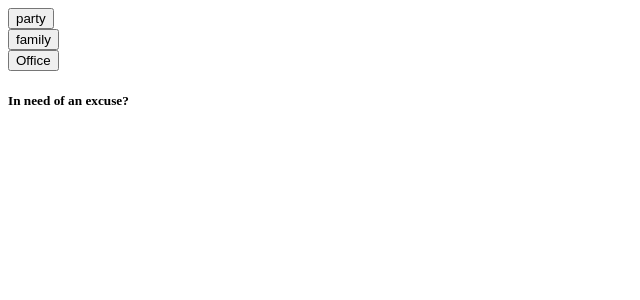
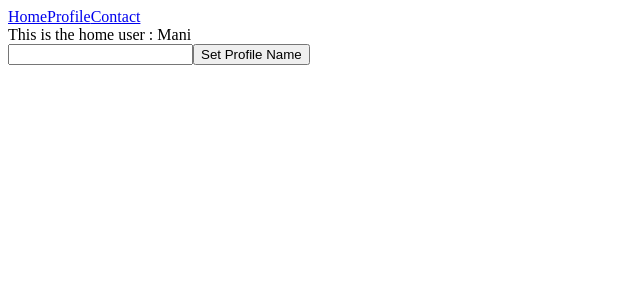
Before and after one commit to MANI1499/Reatup, a React (Create React App) app: page / in a window 1280 px wide. Shown: the top 300 px of the page, without its empty margins (0-640 px from the left). Built offline with nearby package versions, Linux system fonts and the light colour scheme.

Commit message:
first context use

```diff
--- a/package.json
+++ b/package.json
@@ -9,6 +9,7 @@
     "axios": "^1.4.0",
     "react": "^18.2.0",
     "react-dom": "^18.2.0",
+    "react-router-dom": "^6.13.0",
     "react-scripts": "5.0.1",
     "web-vitals": "^2.1.4"
   },
--- a/src/App.js
+++ b/src/App.js
@@ -1,66 +1,33 @@
 import './App.css';
-import axios from 'axios';
-import { useEffect, useState } from 'react';
+import { BrowserRouter as Router, Routes, Route, Link } from 'react-router-dom';
+import { Home } from "./pages/Home";
+import { Contact } from './pages/Contact';
+import { Profile } from './pages/Profile';
+import { Navbar } from './pages/Navbar';
+import { useState, createContext } from 'react';
 
 
+export const AppContext = createContext();
 
 function App() {
 
-  const [ office ] = useState('office');
-  const [ party ] = useState('party');
-  const [ family ] = useState('family');
-  const [gottenText, setGottenText ] = useState({
-    excuse: 'In need of an excuse?',
-    id: 1,
-  });
+  const [username, setUsername] = useState('Mani');
 
-  const getParty =() =>{
-    axios.get(`https://excuser-three.vercel.app/v1/excuse/${party}/`)
-    .then((res) => {
-      console.log(res.data[0])
-      setGottenText(res.data[0])
-    })
-  }
-
-  const getFamily =() =>{
-    axios.get(`https://excuser-three.vercel.app/v1/excuse/${family}/`)
-    .then((res) => {
-      setGottenText(res.data[0])
-    })
-  }
-
-  const getOffice =() =>{
-    axios.get(`https://excuser-three.vercel.app/v1/excuse/${office}/`)
-    .then((res) => {
-      setGottenText(res.data[0])
-    })
-  }
+  return <div className='App'>
+  <AppContext.Provider  value={{ username, setUsername }}>
+      <Router>
+        <Navbar />
+        <Routes>
+          <Route path="/" element={ <Home  /> } />
+          <Route path="/contact" element={ <Contact  /> } />
+          <Route path="/profile" element={ <Profile /> } />
+          <Route path="/*" element={ <h1>404 Page Not Found </h1> } />
+        </Routes>
+      </Router>
+      </AppContext.Provider>
+    </div>;
 
 
-  return (
-    <div>
-       <button
-       onClick={getParty}
-       >
-        party
-       </button><br />
-
-       <button
-       onClick={getFamily}
-       >
-        family
-       </button><br />
-
-       <button
-       onClick={getOffice}
-       >
-        Office
-       </button><br />
-
-       <h5>{ gottenText?.excuse }</h5>
-       <h5>{ gottenText?.category }</h5>
-    </div>
-)
 }
 
 export default App;
--- /dev/null
+++ b/src/components/ChangeProfile.js
@@ -0,0 +1,25 @@
+import { useState, useContext } from "react";
+import { AppContext } from "../App";
+
+export const ChangeProfile = (props) => {
+    const {setUsername } = useContext(AppContext);
+
+    const [currentname, setCurrentName ] = useState('');
+
+
+
+    return (
+        <div>
+            <input
+                onChange={(e) =>{setCurrentName(e.target.value)}}
+            />
+            <button
+            onClick={() =>{
+                setUsername(currentname) ;
+            }}
+            >
+                Set Profile Name
+            </button>
+        </div>
+    )
+};
--- /dev/null
+++ b/src/pages/Contact.js
@@ -0,0 +1,3 @@
+export const Contact= () =>{
+    return <div>This is the Contact Page</div>
+}
--- /dev/null
+++ b/src/pages/Home.js
@@ -0,0 +1,15 @@
+import { useContext } from "react";
+import { AppContext } from "../App";
+
+import { ChangeProfile } from "../components/ChangeProfile"
+
+export const Home =(props)=>{
+    const { username } = useContext(AppContext);
+
+
+    return(
+        <div>This is the home user : { username }
+        <ChangeProfile  />
+        </div>
+    )
+}
--- /dev/null
+++ b/src/pages/Navbar.js
@@ -0,0 +1,11 @@
+import { Link } from 'react-router-dom'
+
+export const Navbar =() =>{
+    return (
+        <div>
+            <Link to={ '/' }>Home</Link>
+        <Link to={ '/profile' }>Profile</Link>
+        <Link to={ '/contact' }>Contact</Link>
+        </div>
+    )
+}
--- /dev/null
+++ b/src/pages/Profile.js
@@ -0,0 +1,8 @@
+import { useContext } from 'react'
+import { AppContext } from '../App'
+
+export const Profile = (props) =>{
+    const { username } = useContext(AppContext);
+
+    return <div> Profile name is { username } </div>
+}
```
Also changed, not shown: src/components/Text.js (deleted, +0 -40 lines), 1 other file (tests, documents, lock files or other folders).
